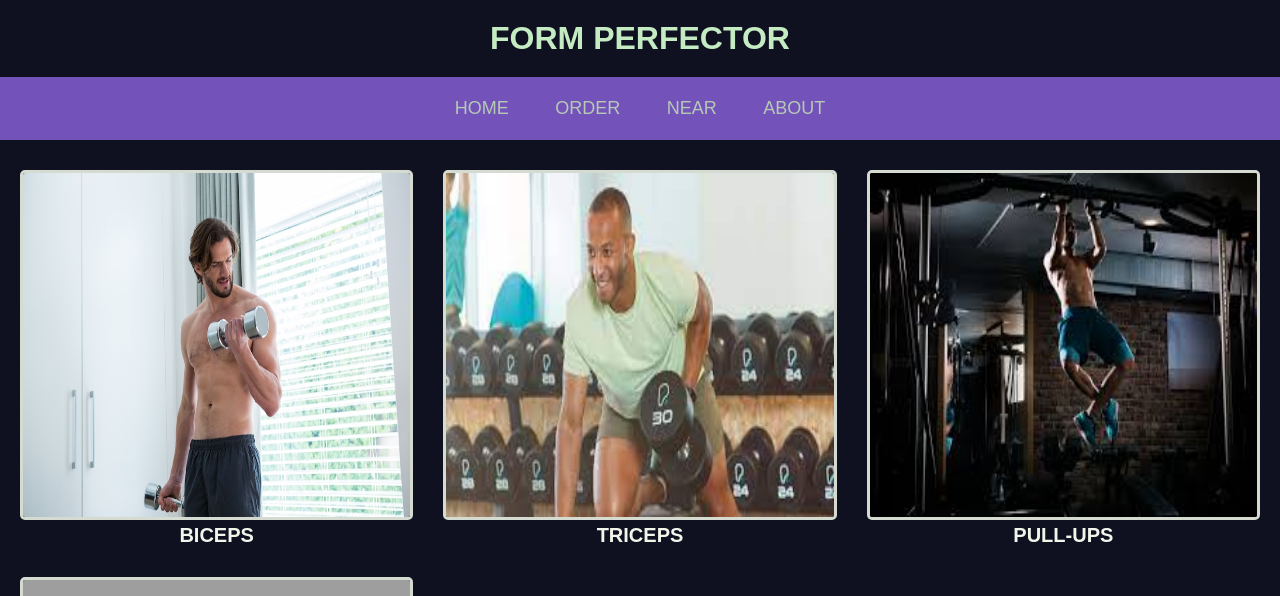
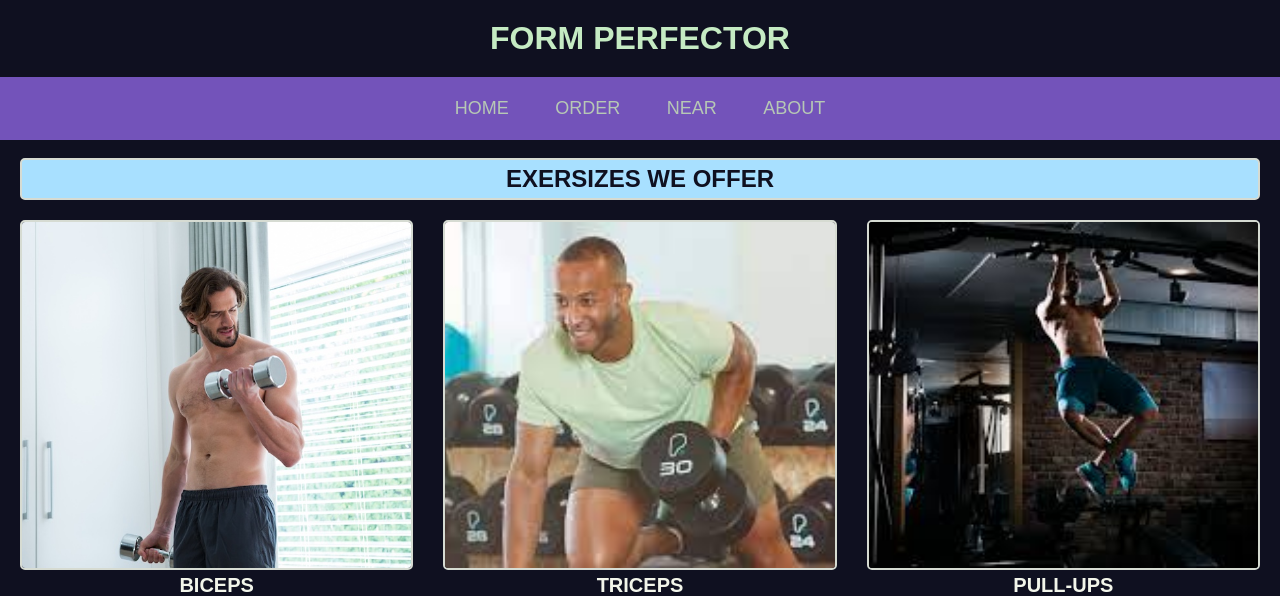
Before and after one commit to nikhilKoshtiTechWorks/Final-Year-Project, a Python web app: template app/app/templates/index.html in a window 1280 px wide. Shown: the top 596 px of the page. Run offline with Jinja, Linux system fonts and the light colour scheme; the template is opened without the code that fills it, so the values that code supplies are empty; grey boxes are pictures that could not be loaded.

Commit message:
Changed the css
Mainly, added new element called section-title.
Moreover changed the color combination (added light blue)

For biceps.html , managed to crop the image without streching it (object-fit: cover) and gave the desired dimentions.

Next tasks: (for bicesps.html)
1. Add camera permission
2. Add loading element
3. Sort out the instructions

```diff
--- a/app/app/static/css/style.css
+++ b/app/app/static/css/style.css
@@ -7,6 +7,19 @@
 
 body {
     background-color: #0F1020;
+}
+
+.section-title {
+    padding: 5px;
+    margin: 0px 20px 0px;
+    color: #C5EBC3;
+    /* background-color: #FCDC4D; yellow color*/
+    background-color: #A8E0FF;
+    border-radius: 5px;
+    border: #D6DBD2 2px solid;
+    color: #0F1020;
+    text-align: center;
+    text-transform: uppercase;
 }
 
 h1 {
@@ -54,7 +65,7 @@ nav ul a:hover {
 .exercises {
     display: grid;
     grid-template-columns: repeat(3, 1fr);
-    padding: 30px 20px;
+    padding: 20px 20px;
     grid-column-gap: 30px;
     grid-row-gap: 30px;
 }
@@ -62,15 +73,15 @@ nav ul a:hover {
 
 /* starts from here */
 .exercise {
-    position: relative;
+    position: relative; /*Parent class*/
 }
 
 .exercise img{
+    object-fit: cover;
     width: 100%;
     height: 350px;
     border-radius: 5px;
-    border-style: solid;
-    border-color: #D6DBD2;
+    border: #D6DBD2 2px solid;
     transition: transform 0.5s ease, filter 0.5s ease;
 }
 
--- a/app/app/static/js/script.js
+++ b/app/app/static/js/script.js
@@ -2,3 +2,8 @@ function redirectToPage() {
     // Replace 'example.html' with the URL you want to redirect to
     window.location.href = '/video_feed';
 }
+
+function redirectToHomePage() {
+    // Replace 'example.html' with the URL you want to redirect to
+    window.location.href = '/';
+}
--- a/app/app/templates/index.html
+++ b/app/app/templates/index.html
@@ -4,7 +4,7 @@
     <meta charset="UTF-8">
     <meta name="viewport" content="width=device-width, initial-scale=1.0">
     <link rel="stylesheet" href="{{ url_for('static', filename='css/style.css')}}">
-    <title>Document</title>
+    <title>Form Perfectort</title>
     <script src="{{ url_for('static', filename='js/script.js')}}"></script>
 </head>
 <body>
@@ -18,6 +18,9 @@
             <a href="#"><li>ABOUT</li></a>
         </ul>
     </nav>
+    <br>
+    <div class="selection-panel">
+        <h2 class="section-title">Exersizes we offer</h2>
 
         <section class="exercises">
 
@@ -28,7 +31,7 @@
                     <li>skdjf</li>
                     <li>sbvskd</li>
                     <p>Tighten your bicep and hold that tension as you raise the dumbbell up to your shoulder, bending at the elbow. Exhale as you curl, pause, then inhale as you straighten back to the starting position. Keep your elbow on your thigh at all times. Perform 3 sets of 12 reps, resting for 60 seconds between each set.</p><br>
-                <button>Lets Try</button>
+                    <button onclick="redirectToPage()">Lets Try</button>
                 </div>
                 <h4>Biceps</h4>
             </div>
@@ -69,6 +72,63 @@
                 <h4>Legs</h4>
             </div>
         </section>
+    </div>
+
+
+    <div class="selection-panel">
+        <h2 class="section-title">Exersizes we offer</h2>
+
+        <section class="exercises">
+
+            <div class="exercise">
+                <img src="{{ url_for('static', filename='img/biceps-exercises-dumbbell-home.jpeg') }}" alt="Photo 1">
+                <div class="content">
+                    <h2>Bicesps</h2><br>
+                    <li>skdjf</li>
+                    <li>sbvskd</li>
+                    <p>Tighten your bicep and hold that tension as you raise the dumbbell up to your shoulder, bending at the elbow. Exhale as you curl, pause, then inhale as you straighten back to the starting position. Keep your elbow on your thigh at all times. Perform 3 sets of 12 reps, resting for 60 seconds between each set.</p><br>
+                    <button onclick="redirectToPage()">Lets Try</button>
+                </div>
+                <h4>Biceps</h4>
+            </div>
+
+            <div class="exercise">
+                <img src="{{ url_for('static', filename='img/download.jpg') }}" alt="Photo 2">
+                <div class="content">
+                    <h2>Bicesps</h2><br>
+                    <li>skdjf</li>
+                    <li>sbvskd</li>
+                    <p>Tighten your bicep and hold that tension as you raise the dumbbell up to your shoulder, bending at the elbow. Exhale as you curl, pause, then inhale as you straighten back to the starting position. Keep your elbow on your thigh at all times. Perform 3 sets of 12 reps, resting for 60 seconds between each set.</p><br>
+                    <button>Lets Try</button>
+                </div>
+                <h4>Triceps</h4>
+            </div>
+
+            <div class="exercise">
+                <img src="{{ url_for('static', filename='img/images (1).jpg') }}" alt="Photo 3">
+                <div class="content">
+                    <h2>Bicesps</h2><br>
+                    <li>skdjf</li>
+                    <li>sbvskd</li>
+                    <p>Tighten your bicep and hold that tension as you raise the dumbbell up to your shoulder, bending at the elbow. Exhale as you curl, pause, then inhale as you straighten back to the starting position. Keep your elbow on your thigh at all times. Perform 3 sets of 12 reps, resting for 60 seconds between each set.</p><br>
+                    <button>Lets Try</button>
+                </div>
+                <h4>Pull-ups</h4>
+            </div>
+
+            <div class="exercise">
+                <img src="{{ url_for('static', filename='img/images.jpg') }}" alt="Photo 4">
+                <div class="content">
+                    <h2>Bicesps</h2><br>
+                    <li>skdjf</li>
+                    <li>sbvskd</li>
+                    <p>Tighten your bicep and hold that tension as you raise the dumbbell up to your shoulder, bending at the elbow. Exhale as you curl, pause, then inhale as you straighten back to the starting position. Keep your elbow on your thigh at all times. Perform 3 sets of 12 reps, resting for 60 seconds between each set.</p><br>
+                    <button>Lets Try</button>
+                </div>
+                <h4>Legs</h4>
+            </div>
+        </section>
+    </div>
 
 </body>
 </html>
```
Also changed, not shown: other parts of app/app/static/css/style.css (+23 -10 lines), app/app/templates/biceps.html (+55 -20 lines). Lines whose indentation alone changed are shown as unchanged.
